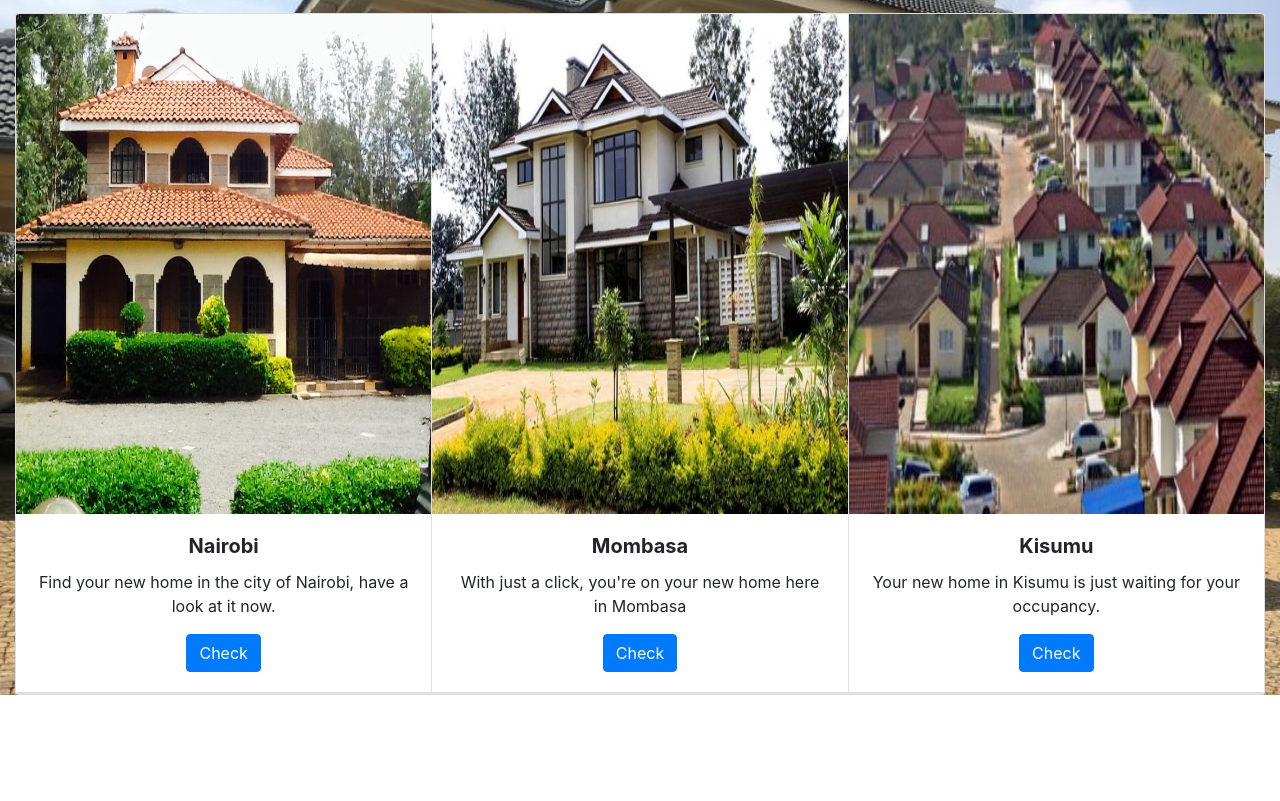
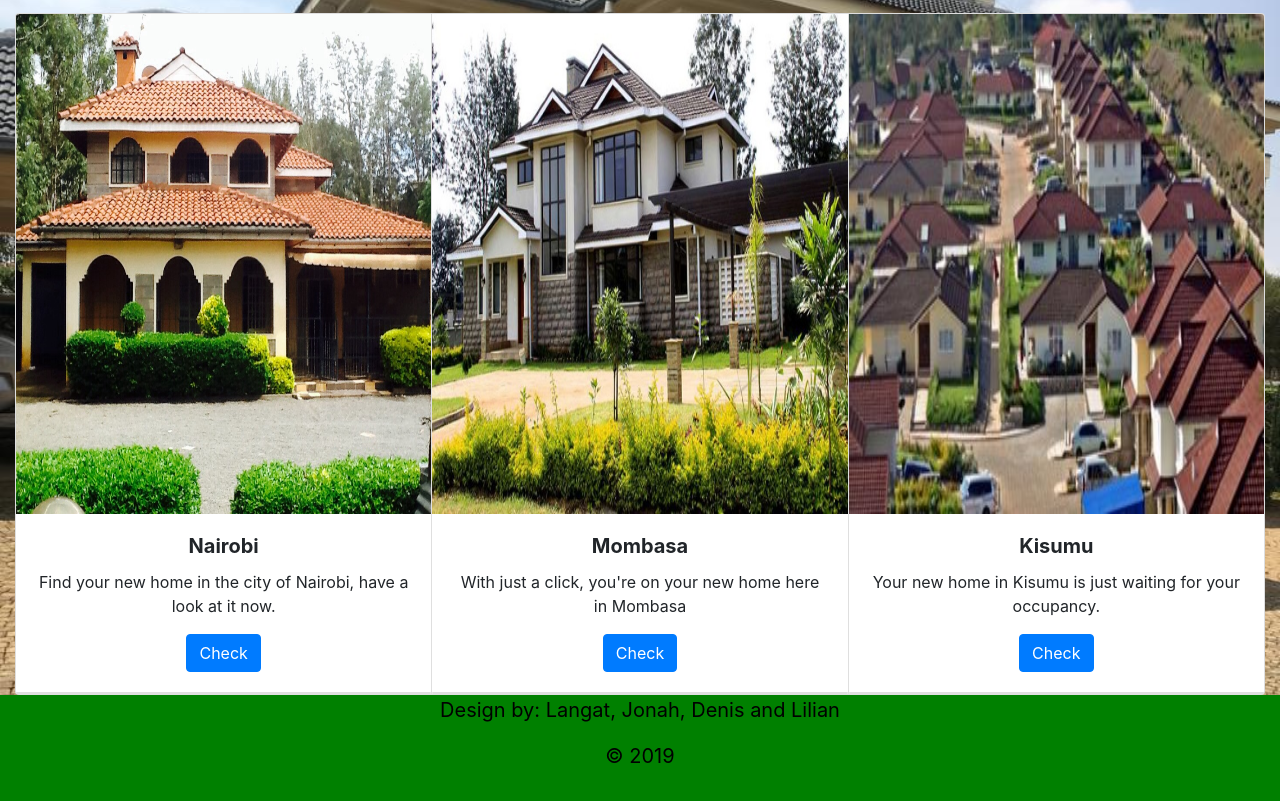
Before and after one commit to Langat05/keja-chap-chap, a plain HTML site: page body.html in a window 1280 px wide. Shown: the part 163-964 px from the top of the page. Before the commit the page ends 858 px from the top, so only its background shows below. Drawn offline with nearby package versions, Linux system fonts and the light colour scheme.

Commit message:
added  footer

```diff
--- a/body.html
+++ b/body.html
@@ -416,6 +416,10 @@
             </div>
         </div>
     </div>
+     <footer>
+  <p>Design by: Langat, Jonah, Denis and Lilian</p>
+  <p>© 2019</p>
+  </footer>
 
     <script src="./js/jquery-3.4.1.js"></script>
     <script src="./js/script.js"></script>
```
